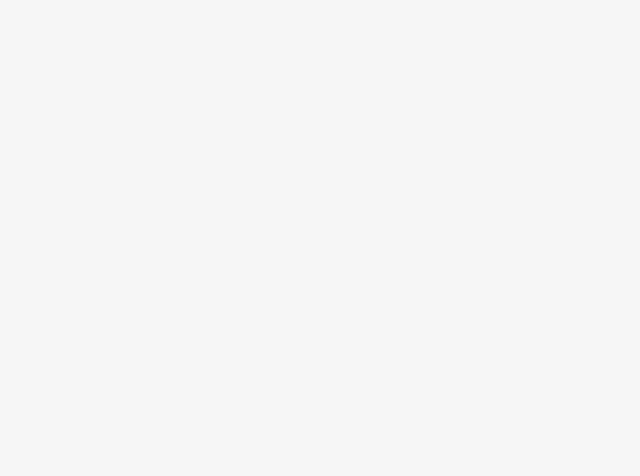
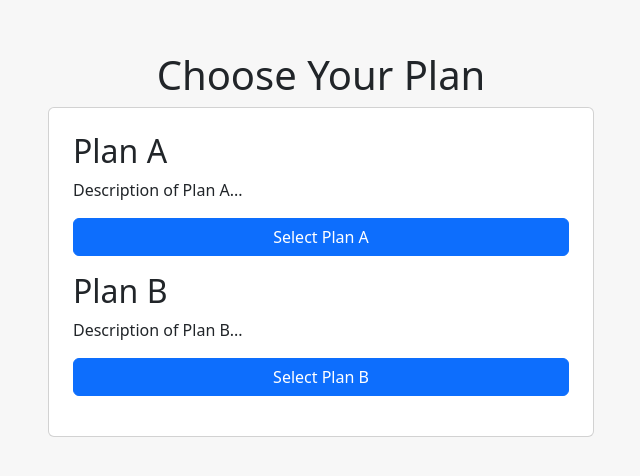
Before and after one commit to korrenhannes/website, a React (Create React App) app in the folder my-website/client/: page /offers in a window 1280 px wide. Before the commit this address had no page. Shown: the part 180-656 px from the top of the page, without its empty margins (319-959 px from the left). Built offline with nearby package versions, Linux system fonts and the light colour scheme.

Commit message:
two work pages

```diff
--- a/my-website/client/src/App.js
+++ b/my-website/client/src/App.js
@@ -3,6 +3,8 @@ import { BrowserRouter as Router, Route, Routes, Navigate } from 'react-router-d
 import LoginForm from './components/LoginForm';
 import SignupForm from './components/SignupForm';
 import CloudAPIPage from './components/CloudAPIPage'; // Import the new component
+import OffersPage from './components/OffersPage';
+import PaymentPage from './components/PaymentPage';
 
 function App() {
   const [isLoggedIn, setIsLoggedIn] = useState(false);
@@ -27,6 +29,8 @@ function App() {
           } />
           <Route path="/signup" element={<SignupForm onSignupSuccess={handleSignupSuccess} />} />
           <Route path="/cloud-api" element={<CloudAPIPage />} />
+          <Route path="/offers" element={<OffersPage />} />
+          <Route path="/payment" element={<PaymentPage />} />
           {/* Add more routes as needed */}
         </Routes>
       </div>
--- /dev/null
+++ b/my-website/client/src/components/OffersPage.js
@@ -0,0 +1,34 @@
+import React from 'react';
+import { useNavigate } from 'react-router-dom';
+
+function OffersPage() {
+  const navigate = useNavigate();
+
+  const handleSelectPlan = (plan) => {
+    navigate('/payment', { state: { plan } });
+  };
+
+  return (
+    <div className="container mt-5">
+      <h1 className="text-center">Choose Your Plan</h1>
+      <div className="row justify-content-center">
+        <div className="col-md-6">
+          <div className="card p-4">
+            <div className="mb-3">
+              <h2>Plan A</h2>
+              <p>Description of Plan A...</p>
+              <button className="btn btn-primary w-100" onClick={() => handleSelectPlan('Plan A')}>Select Plan A</button>
+            </div>
+            <div className="mb-3">
+              <h2>Plan B</h2>
+              <p>Description of Plan B...</p>
+              <button className="btn btn-primary w-100" onClick={() => handleSelectPlan('Plan B')}>Select Plan B</button>
+            </div>
+          </div>
+        </div>
+      </div>
+    </div>
+  );
+}
+
+export default OffersPage;
--- /dev/null
+++ b/my-website/client/src/components/PaymentPage.js
@@ -0,0 +1,28 @@
+import React, { useState, useEffect } from 'react';
+import { useLocation } from 'react-router-dom';
+
+function PaymentPage() {
+  const location = useLocation();
+  const [plan, setPlan] = useState('');
+
+  useEffect(() => {
+    // Retrieve the selected plan from the state
+    if (location.state && location.state.plan) {
+      setPlan(location.state.plan);
+    }
+  }, [location.state]);
+
+  const handlePayment = () => {
+    // Implement payment processing logic
+  };
+
+  return (
+    <div>
+      <h1>Complete Your Payment</h1>
+      <p>You have selected: {plan}</p>
+      <button onClick={handlePayment}>Proceed to Payment</button>
+    </div>
+  );
+}
+
+export default PaymentPage;
--- a/my-website/client/src/components/SignupForm.js
+++ b/my-website/client/src/components/SignupForm.js
@@ -20,8 +20,8 @@ function SignupForm() {
 
     try {
       await api.post('/auth/signup', { email, password });
-      // Navigate to login or another page upon successful signup
-      navigate('/login');
+      // Navigate to the offers page upon successful signup
+      navigate('/offers');
     } catch (error) {
       // Handling error response for better user feedback
       if (error.response && error.response.data) {
```
Also changed, not shown: my-website/client/public/index.html (line endings or trailing spaces), 1 other file (tests, documents, lock files or other folders).
